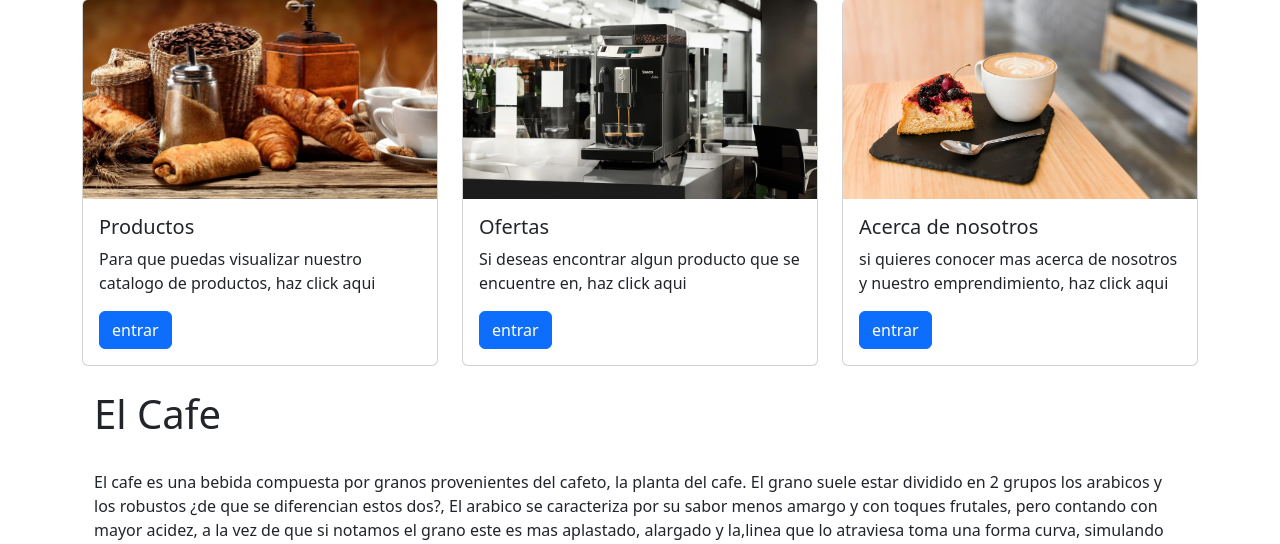
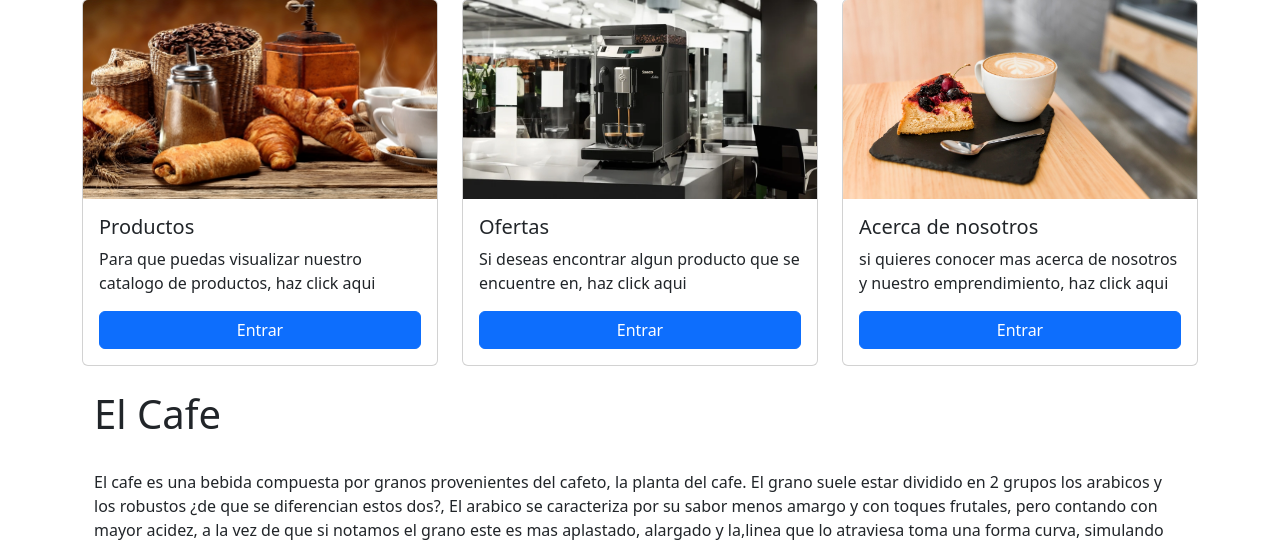
Before and after one commit to LucasOwO/SoftCoffeProject, a Django app: page /lobby in a window 1280 px wide. Shown: the part 132-676 px from the top of the page. Run offline with Django 4.2, Linux system fonts and the light colour scheme.

Commit message:
Update lobby.html

```diff
--- a/PaginaWeb/Templates/lobby.html
+++ b/PaginaWeb/Templates/lobby.html
@@ -2,10 +2,14 @@
 <!DOCTYPE html>
 <html>
     <head>
-        <title>Pagina de prueba</title>
+        <title>Pagina Principal</title>
         <link rel="stylesheet" href="static/Styles/Global.css">
         <link href="https://cdn.jsdelivr.net/npm/bootstrap@5.3.3/dist/css/bootstrap.min.css" rel="stylesheet" integrity="sha384-QWTKZyjpPEjISv5WaRU9OFeRpok6YctnYmDr5pNlyT2bRjXh0JMhjY6hW+ALEwIH" crossorigin="anonymous">
-    </head>
+        <style>
+          .card-body .btn-primary {
+              width: 100%;
+          }
+      </style></head>
     <body>
         <nav class="navbar navbar-expand-lg bg-body-tertiary" margin="90">
             <div class="container-fluid">
@@ -49,7 +53,7 @@
                 <div class="card-body">
                   <h5 class="card-title">Productos</h5>
                   <p class="card-text"> Para que puedas visualizar nuestro catalogo de productos, haz click aqui</p>
-                  <a href="#" class="btn btn-primary">entrar</a>
+                  <a href="/Productos" class="btn btn-primary">Entrar</a>
                 </div>
               </div>
             </div>
@@ -59,7 +63,7 @@
                 <div class="card-body">
                   <h5 class="card-title">Ofertas</h5>
                   <p class="card-text">Si deseas encontrar algun producto que se encuentre en, haz click aqui</p>
-                  <a href="#" class="btn btn-primary">entrar</a>
+                  <a href="/ofertas" class="btn btn-primary">Entrar</a>
                 </div>
               </div>
             </div>
@@ -69,7 +73,7 @@
                 <div class="card-body">
                   <h5 class="card-title">Acerca de nosotros</h5>
                   <p class="card-text">si quieres conocer mas acerca de nosotros y nuestro emprendimiento, haz click aqui</p>
-                  <a href="#" class="btn btn-primary">entrar</a>
+                  <a href="/nosotros" class="btn btn-primary">Entrar</a>
                 </div>
               </div>
             </div>
```
